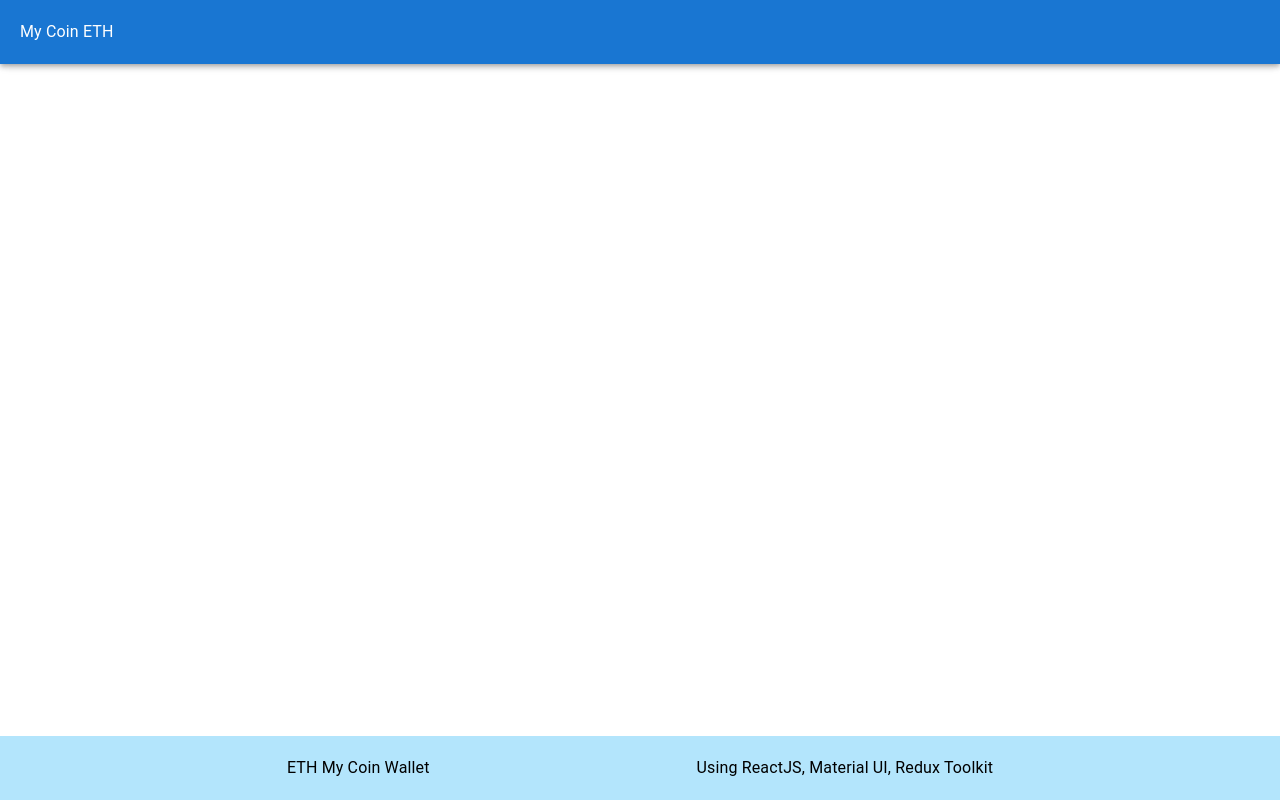
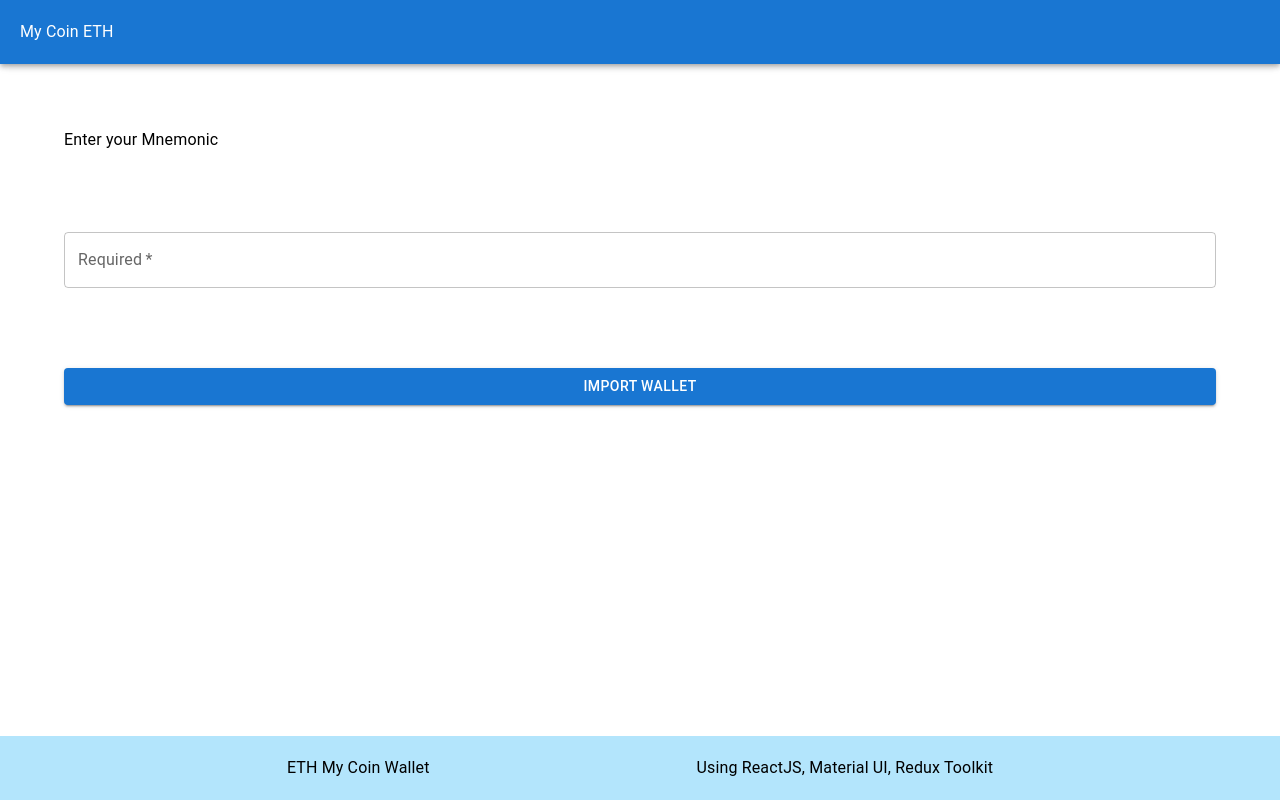
Before and after one commit to danhnc2k/mycoin-app, a React (Create React App) app: page /import-wallet in a window 1280 px wide. Built offline with nearby package versions, Linux system fonts and the light colour scheme.

Commit message:
Update UI of Create Wallet and Import Wallet pages

```diff
--- a/src/App.js
+++ b/src/App.js
@@ -6,6 +6,7 @@ import Header from './components/Header';
 import Footer from './components/Footer';
 
 import Wallet from './features/Wallet';
+import CreateWalletPage from './features/Wallet/pages/CreateWallet';
 import Transaction from './features/Transaction';
 
 import './App.css';
@@ -29,8 +30,8 @@ function App() {
       >
         <BrowserRouter>
           <Routes>
-            <Route path="/" element={<Wallet />} />
-            <Route path="/transaction" element={<Transaction />} />
+            <Route path="/*" element={<Wallet />} />
+            <Route path="/transaction/*" element={<Transaction />} />
           </Routes>
         </BrowserRouter>
       </Container>
--- a/src/features/Transaction/index.js
+++ b/src/features/Transaction/index.js
@@ -5,7 +5,7 @@ import MainPage from './pages/Main';
 function Transaction(props) {
   return (
     <Routes>
-      <Route path="/" element={<MainPage />} />
+      <Route index element={<MainPage />} />
     </Routes>
   );
 }
--- a/src/features/Wallet/index.js
+++ b/src/features/Wallet/index.js
@@ -1,11 +1,15 @@
 import { Routes, Route } from 'react-router-dom';
 
 import MainPage from './pages/Main';
+import CreateWalletPage from './pages/CreateWallet';
+import ImportWalletPage from './pages/ImportWallet';
 
 function Wallet(props) {
   return (
     <Routes>
-      <Route path="/" element={<MainPage />} />
+      <Route index element={<MainPage />} />
+      <Route path="create-wallet" element={<CreateWalletPage />} />
+      <Route path="import-wallet" element={<ImportWalletPage />} />
     </Routes>
   );
 }
--- /dev/null
+++ b/src/features/Wallet/pages/CreateWallet/index.js
@@ -0,0 +1,30 @@
+import { useState } from 'react';
+import { Button, Stack, Typography } from '@mui/material';
+
+function CreateWalletPage(props) {
+  const [mnemonic, setMnemonic] = useState('init mnemonic');
+  const handleCreateWallet = (e) => {
+    console.log('handleCreateWallet');
+  };
+
+  const handleGenerateNewMnemonic = (e) => {
+    console.log('handleGenerateNewMnemonic');
+  };
+
+  return (
+    <Stack direction="column" justifyContent="center" spacing={10}>
+      <Typography>Here is your random Mnemonic</Typography>
+      <Typography>{mnemonic}</Typography>
+      <Typography>Create wallet using this Mnemonic</Typography>
+      <Button variant="contained" onClick={handleCreateWallet}>
+        Create Wallet
+      </Button>
+      <Typography>Generate new Mnemonic here</Typography>
+      <Button variant="outlined" onClick={handleGenerateNewMnemonic}>
+        Generate Mnemonic
+      </Button>
+    </Stack>
+  );
+}
+
+export default CreateWalletPage;
--- /dev/null
+++ b/src/features/Wallet/pages/ImportWallet/index.js
@@ -0,0 +1,32 @@
+import { useState } from 'react';
+import { Button, Stack, Typography, TextField } from '@mui/material';
+
+function ImportWalletPage(props) {
+  const [mnemonic, setMnemonic] = useState('');
+
+  const handleMnemonicChange = (e) => {
+    setMnemonic(e.target.value);
+  };
+  const handleImportWallet = (e) => {
+    console.log('handleImportWallet');
+  };
+
+  return (
+    <Stack direction="column" justifyContent="center" spacing={10}>
+      <Typography>Enter your Mnemonic</Typography>
+      <TextField
+        required
+        id="outlined-required"
+        label="Required"
+        defaultValue="Hello World"
+        value={mnemonic}
+        onChange={handleMnemonicChange}
+      />
+      <Button variant="contained" onClick={handleImportWallet}>
+        Import Wallet
+      </Button>
+    </Stack>
+  );
+}
+
+export default ImportWalletPage;
--- a/src/features/Wallet/pages/Main/index.js
+++ b/src/features/Wallet/pages/Main/index.js
@@ -1,12 +1,15 @@
+import { useNavigate } from 'react-router-dom';
 import { Button, Stack } from '@mui/material';
 
 function MainPage(props) {
+  const navigate = useNavigate();
+
   const handleCreateWallet = (e) => {
-    console.log('create wallet');
+    navigate('create-wallet');
   };
 
   const handleImportWallet = (e) => {
-    console.log('import wallet');
+    navigate('import-wallet');
   };
 
   return (
--- a/src/index.js
+++ b/src/index.js
@@ -1,18 +1,20 @@
 import React from 'react';
-import ReactDOM from 'react-dom';
+import { render } from 'react-dom';
 import './index.css';
 import App from './App';
 import { store } from './app/store';
 import { Provider } from 'react-redux';
 import * as serviceWorker from './serviceWorker';
 
-ReactDOM.render(
+import { createRoot } from 'react-dom/client';
+const container = document.getElementById('root');
+const root = createRoot(container); // createRoot(container!) if you use TypeScript
+root.render(
   <React.StrictMode>
     <Provider store={store}>
       <App />
     </Provider>
-  </React.StrictMode>,
-  document.getElementById('root')
+  </React.StrictMode>
 );
 
 // If you want your app to work offline and load faster, you can change
```
